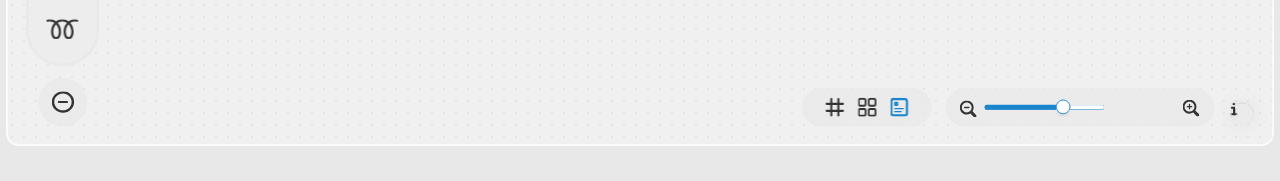
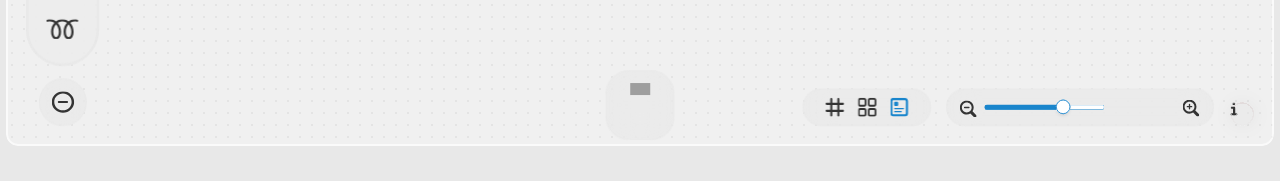
Before and after one commit to SchwenderOne/porticoMVP, a React (Vite) app in the folder web/: page / in a window 1280 px wide. Shown: the part 648-829 px from the top of the page. Built offline with nearby package versions, Linux system fonts and the light colour scheme; grey boxes are pictures that could not be loaded.

Commit message:
feat(ui): add SwipeUp component (node 35:471) and center at bottom of screen

```diff
--- a/web/src/App.tsx
+++ b/web/src/App.tsx
@@ -12,6 +12,7 @@ import ZoomBar from './components/ZoomBar'
 import ViewBar from './components/ViewBar'
 import Layers from './components/Layers'
 import FloatingToolbar from './components/FloatingToolbar'
+import SwipeUp from './components/SwipeUp'
 
 function App() {
   const BASE_WIDTH = 1521
@@ -60,6 +61,10 @@ function App() {
         <div className="absolute" style={{ right: 20 + 28 + 11.765 + 315 - 31.285, bottom: 20, width: 151, height: 44, transform: 'scale(0.85)', transformOrigin: 'bottom right' }}>
           <ViewBar />
         </div>
+        {/* SwipeUp: centered at the bottom edge of the screen */}
+        <div className="absolute" style={{ left: '50%', bottom: 6, width: 81, height: 82, transform: 'translateX(-50%) scale(0.85)', transformOrigin: 'bottom center', zIndex: 10 }}>
+          <SwipeUp />
+        </div>
       </div>
     </div>
   )
--- /dev/null
+++ b/web/src/components/SwipeUp.tsx
@@ -0,0 +1,24 @@
+const imgChevronUp1 = '/topbar-assets/32ef838fb36fee29eba82a76b002bc02d8f2882c.svg'
+
+export default function SwipeUp() {
+	return (
+		<div className="relative size-full" data-name="swipe up" data-node-id="35:471">
+			<div
+				className="absolute backdrop-blur-[17.65px] backdrop-filter bg-[rgba(229,229,229,0.5)] h-[82px] left-0 rounded-[27.867px] top-0 w-[81px]"
+				data-node-id="10:217"
+			>
+				<div
+					aria-hidden="true"
+					className="absolute border-[#e9e9e9] border-[1.858px] border-solid inset-0 pointer-events-none rounded-[27.867px]"
+				/>
+			</div>
+			<div
+				className="absolute h-[14.014px] left-[29px] overflow-clip top-[15px] w-[22.993px]"
+				data-name="chevron.up 1"
+				data-node-id="10:218"
+			>
+				<img alt="" className="block max-w-none size-full" src={imgChevronUp1} />
+			</div>
+		</div>
+	)
+}
```
